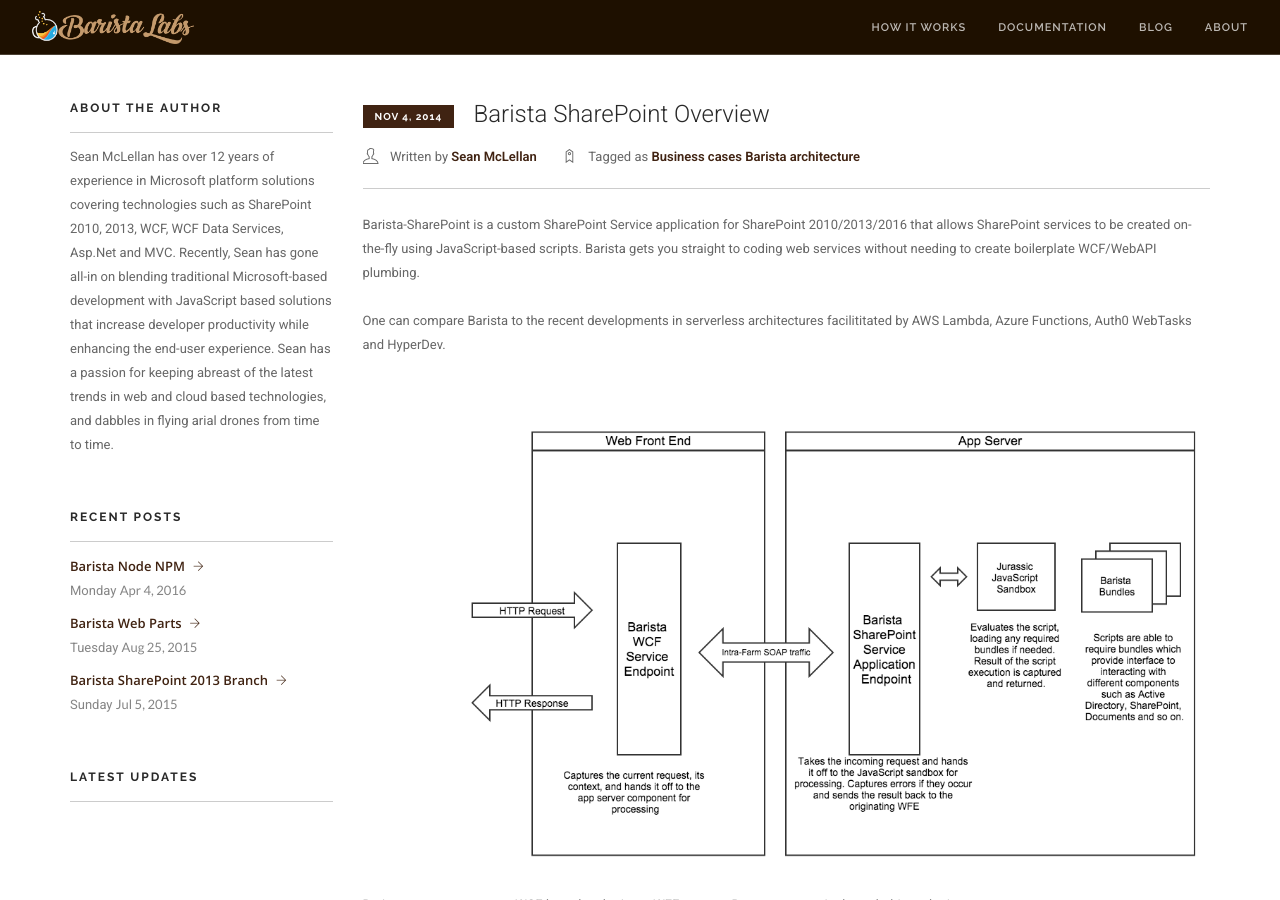
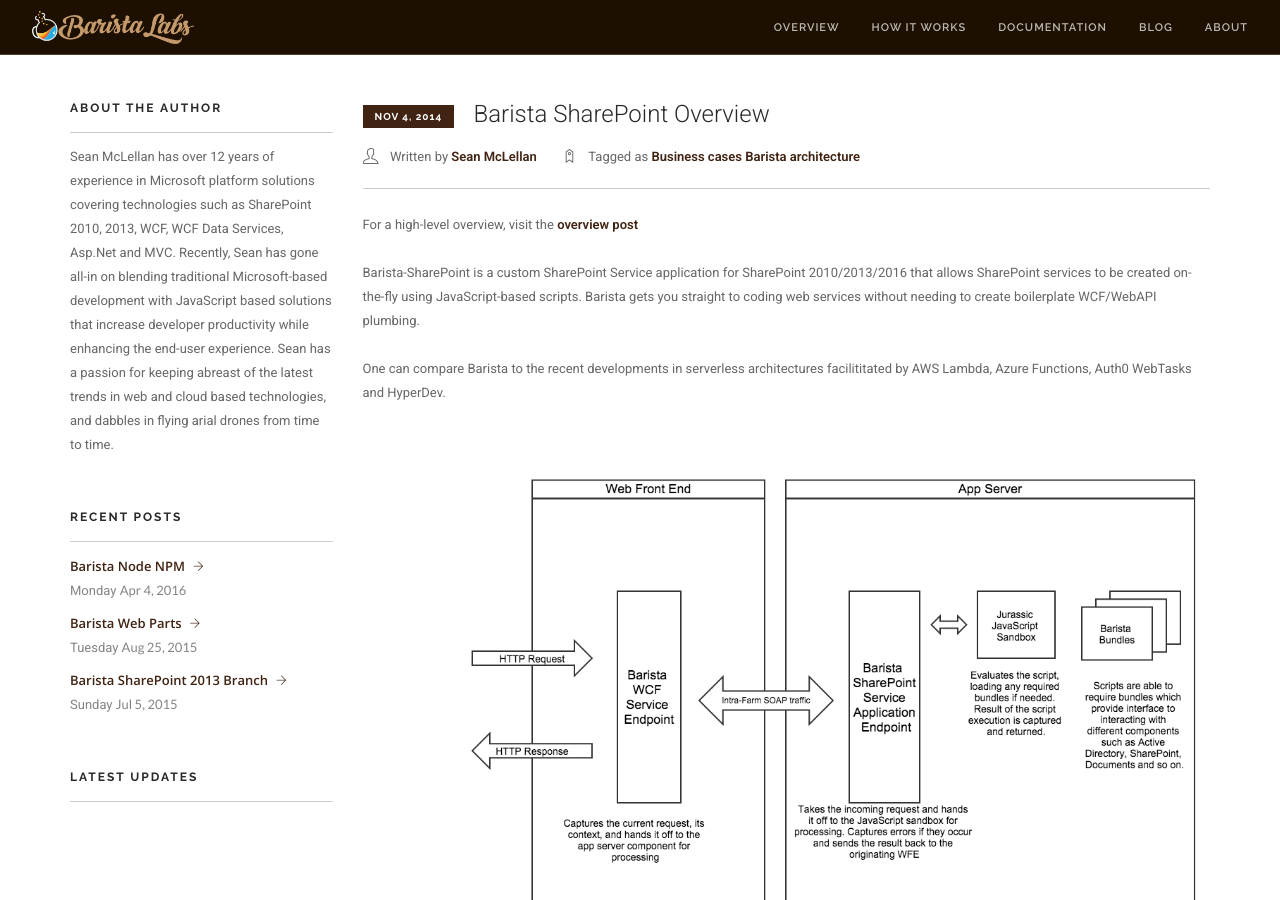
Before and after one commit to BaristaLabs/BaristaLabs.github.io, a Jekyll site: the page built from _posts/2014-11-04-barista-sharepoint-how-it-works.md, in a window 1280 px wide and 900 px high. Built offline with Jekyll 4.4.1, drawn with Linux system fonts in a browser that asks for light colours; some of the changed text lies outside the part shown.

Commit message:
Added overview and linked from header

```diff
--- a/_includes/header.html
+++ b/_includes/header.html
@@ -15,7 +15,10 @@
         <div class="module left">
           <ul class="menu">
             <li>
-              <a href="{{ "/2014/11/04/barista-sharepoint-overview.html" | prepend: site.baseurl | prepend: site.url }}">How it works<br></a>
+              <a href="{{ "/2013/09/13/barista-sharepoint-overview.html" | prepend: site.baseurl | prepend: site.url }}">Overview<br></a>
+            </li>
+            <li>
+              <a href="{{ "/2014/11/04/barista-sharepoint-how-it-works.html" | prepend: site.baseurl | prepend: site.url }}">How it works<br></a>
             </li>
             <li class="vpf">
               <a href="{{ "/docs/" | prepend: site.baseurl | prepend: site.url }}">Documentation<br></a>
--- a/_posts/2014-11-04-barista-sharepoint-overview.md
+++ b/_posts/2014-11-04-barista-sharepoint-how-it-works.md
@@ -5,6 +5,8 @@
 author: "Sean McLellan"
 tags: ["Business Cases", "Barista Architecture"]
 ---
+
+For a high-level overview, visit the [overview post]({{ "/2013/09/13/barista-sharepoint-overview.html" | prepend: site.baseurl | prepend: site.url }})
 
 Barista-SharePoint is a custom SharePoint Service application for SharePoint 2010/2013/2016 that allows SharePoint services to be created on-the-fly using JavaScript-based scripts. Barista gets you straight to coding web services without needing to create boilerplate WCF/WebAPI plumbing.
 
```
Also changed, not shown: other parts of _posts/2014-11-04-barista-sharepoint-how-it-works.md (+0 -2 lines), _posts/2013-09-13-barista-sharepoint-overview.md (renamed from _posts/2013-09-13-barista-overview.md, +1 -1 lines).
